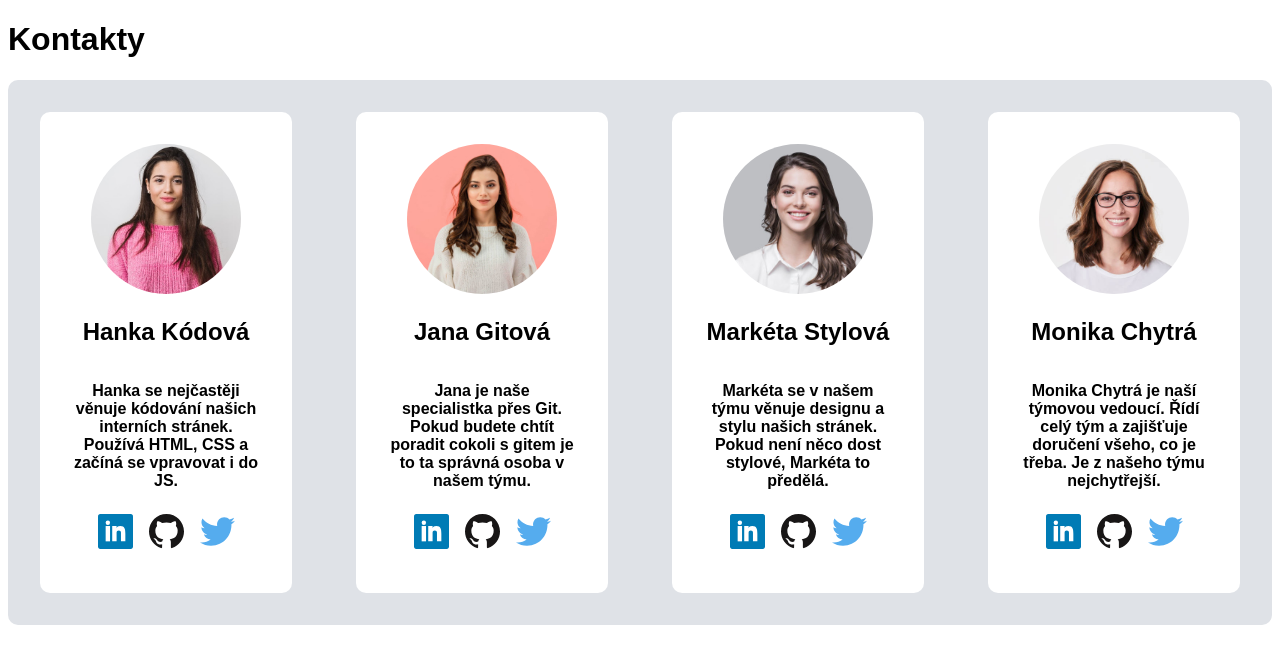
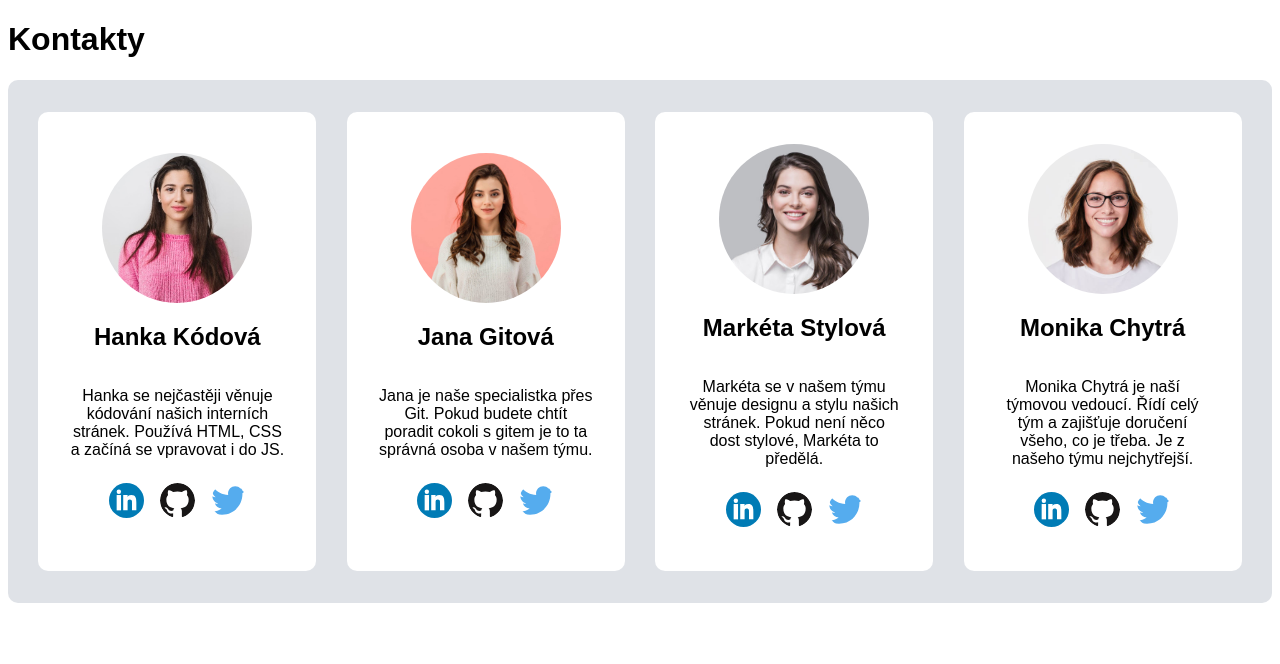
Before and after one commit to tvorimweb-2021-praha-jaro/du-3---kontakty-danauschka, a plain HTML site: page index.html in a window 1280 px wide. Drawn offline with Linux system fonts and the light colour scheme.

Commit message:
HOTOVO-UPDATE

```diff
--- a/index.html
+++ b/index.html
@@ -15,10 +15,9 @@
 
     <div class="container">
 
-        <div class="hanka">
-            <div class="foto-hanka">
-                <img src="images/hanka.jpg" alt="fotka Hanka Kódová" width="150px">
-            </div>
+        <div class="contact">
+
+            <img src="images/hanka.jpg" alt="fotka Hanka Kódová" width="150px" height="150px">
 
             <h2 class="hanka-kodova">Hanka Kódová</h2>
 
@@ -26,25 +25,17 @@
                 Hanka se nejčastěji věnuje kódování našich interních stránek. Používá HTML, CSS a začíná se vpravovat i do JS.
             </p>
 
-            <div class="ikony-hanka">
-                <div class="linkedin-hanka">
-                    <img src="images/icons/linkedin.svg" alt="logo Linkedin" width="35px" height="35px">
-                </div>
-                <div class="github-hanka">
-                    <img src="images/icons/github.svg" alt="logo GitHub" width="35px" height="35px">
-                </div>
-                <div class="twitter-hanka">
-                    <img src="images/icons/twitter.svg" alt="logo Twitter" width="35px" height="35px">
-                </div>
-
+            <div class="icons">
+                <a href="linkedin"><img src="images/icons/linkedin.svg" alt="logo Linkedin" width="35px" height="35px"></a>
+                <a href="github"><img src="images/icons/github.svg" alt="logo GitHub" width="35px" height="35px"></a>
+                <a href="twitter"><img src="images/icons/twitter.svg" alt="logo Twitter" width="35px" height="35px"></a>
             </div>
 
         </div>
 
-        <div class="jana">
-            <div class="foto-jana">
-                <img src="images/jana.jpg" alt="fotka Jana Gitová" width="150px">
-            </div>
+        <div class="contact">
+
+            <img src="images/jana.jpg" alt="fotka Jana Gitová" width="150px" height="150px">
 
             <h2 class="jana-gitova">Jana Gitová</h2>
 
@@ -52,26 +43,17 @@
                 Jana je naše specialistka přes Git. Pokud budete chtít poradit cokoli s gitem je to ta správná osoba v našem týmu.
             </p>
 
-
-            <div class="ikony-jana">
-                <div class="linkedin-jana">
-                    <img src="images/icons/linkedin.svg" alt="logo Linkedin" width="35px" height="35px">
-                </div>
-                <div class="github-jana">
-                    <img src="images/icons/github.svg" alt="logo GitHub" width="35px" height="35px">
-                </div>
-                <div class="twitter-jana">
-                    <img src="images/icons/twitter.svg" alt="logo Twitter" width="35px" height="35px">
-                </div>
-
+            <div class="icons">
+                <a href="linkedin"><img src="images/icons/linkedin.svg" alt="logo Linkedin" width="35px" height="35px"></a>
+                <a href="github"><img src="images/icons/github.svg" alt="logo GitHub" width="35px" height="35px"></a>
+                <a href="twitter"><img src="images/icons/twitter.svg" alt="logo Twitter" width="35px" height="35px"></a>
             </div>
 
         </div>
 
-        <div class="marketa">
-            <div class="foto-marketa">
-                <img src="images/marketa.jpg" alt="fotka Markéta Stylová" width="150px">
-            </div>
+        <div class="contact">
+
+            <img src="images/marketa.jpg" alt="fotka Markéta Stylová" width="150px" height="150px">
 
             <h2 class="marketa-stylova">Markéta Stylová</h2>
 
@@ -79,25 +61,17 @@
                 Markéta se v našem týmu věnuje designu a stylu našich stránek. Pokud není něco dost stylové, Markéta to předělá.
             </p>
 
-            <div class="ikony-marketa">
-                <div class="linkedin-marketa">
-                    <img src="images/icons/linkedin.svg" alt="logo Linkedin" width="35px" height="35px">
-                </div>
-                <div class="github-marketa">
-                    <img src="images/icons/github.svg" alt="logo GitHub" width="35px" height="35px">
-                </div>
-                <div class="twitter-marketa">
-                    <img src="images/icons/twitter.svg" alt="logo Twitter" width="35px" height="35px">
-                </div>
-
+            <div class="icons">
+                <a href="linkedin"><img src="images/icons/linkedin.svg" alt="logo Linkedin" width="35px" height="35px"></a>
+                <a href="github"><img src="images/icons/github.svg" alt="logo GitHub" width="35px" height="35px"></a>
+                <a href="twitter"><img src="images/icons/twitter.svg" alt="logo Twitter" width="35px" height="35px"></a>
             </div>
 
         </div>
 
-        <div class="monika">
-            <div class="foto-monika">
-                <img src="images/monika.jpg" alt="fotka Markéta Stylová" width="150px">
-            </div>
+        <div class="contact">
+
+            <img src="images/monika.jpg" alt="fotka Markéta Stylová" width="150px" height="150px">
 
             <h2 class="monika-chytra">Monika Chytrá</h2>
 
@@ -105,20 +79,15 @@
                 Monika Chytrá je naší týmovou vedoucí. Řídí celý tým a zajišťuje doručení všeho, co je třeba. Je z našeho týmu nejchytřejší.
             </p>
 
-            <div class="ikony-monika">
-                <div class="linkedin-monika">
-                    <img src="images/icons/linkedin.svg" alt="logo Linkedin" width="35px" height="35px">
-                </div>
-                <div class="github-monika">
-                    <img src="images/icons/github.svg" alt="logo GitHub" width="35px" height="35px">
-                </div>
-                <div class="twitter-monika">
-                    <img src="images/icons/twitter.svg" alt="logo Twitter" width="35px" height="35px">
-                </div>
-
+            <div class="icons">
+                <a href="linkedin"><img src="images/icons/linkedin.svg" alt="logo Linkedin" width="35px" height="35px"></a>
+                <a href="github"><img src="images/icons/github.svg" alt="logo GitHub" width="35px" height="35px"></a>
+                <a href="twitter"><img src="images/icons/twitter.svg" alt="logo Twitter" width="35px" height="35px"></a>
             </div>
 
         </div>
+
+    </div>
 
 
 
--- a/style.css
+++ b/style.css
@@ -4,6 +4,7 @@ html { box-sizing: border-box; }
 
 body {
     text-rendering: optimizeLegibility;
+    font-family: "Arial", sans-serif;
 
 }
 
@@ -12,38 +13,28 @@ body {
     background-color:#DFE2E7;
     border-radius: 10px;
     justify-content: space-evenly;
-
-
-
 }
 
-.hanka, .jana, .marketa, .monika {
+.contact {
     background-color: white;
     border-radius: 10px;
-    width: 22%;
+    flex-basis: 22%;
     padding: 2rem;
-    margin: 2rem;
+    margin: 2rem 0;
     display: flex;
     flex-direction: column;
     justify-content: center;
     align-items: center;
-
-
-
 }
-
-
 
 h1 {
     font-family: sans-serif;
     font-weight: bold;
-
 }
 
 p {
     text-align: center;
-    font-family: "Arial", sans-serif;
-    font-weight: 600;
+    font-weight: 400;
 }
 
 h2 {
@@ -53,20 +44,16 @@ h2 {
 }
 
 
-.foto-hanka img, .foto-jana img, .foto-marketa img, .foto-monika img {
+.contact img {
     border-radius: 50%;
 
 }
 
-.ikony-hanka, .ikony-jana, .ikony-marketa, .ikony-monika {
+.icons {
     display: flex;
-    justify-content: space-evenly;
-
+    justify-content: space-between;
 }
 
-.linkedin-hanka, .github-hanka, .twitter-hanka,
-.linkedin-jana, .github-jana, .twitter-jana,
-.linkedin-marketa, .github-marketa, .twitter-marketa,
-.linkedin-monika, .github-monika, .twitter-monika {
+.icons img {
     margin: 0.5rem;
 }
```
